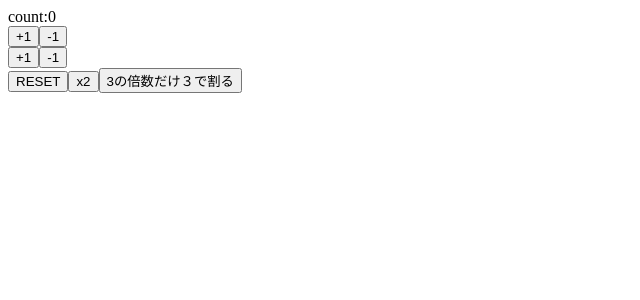
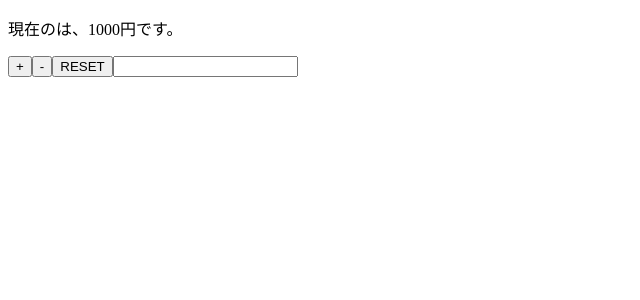
Before and after one commit to rhkt/react-hooks-101, a React (Create React App) app: page / in a window 1280 px wide. Shown: the top 300 px of the page, without its empty margins (0-640 px from the left). Built offline with nearby package versions, Linux system fonts and the light colour scheme.

Commit message:
implement component using multiple states

```diff
--- a/src/App.js
+++ b/src/App.js
@@ -1,42 +1,39 @@
 import React, { useState } from "react";
-const App = () => {
-	const [count, setCount] = useState(0);
-	console.log(typeof setCount);
-	const increment = () => {
-		setCount(count + 1);
-	};
-	const decrement = () => {
-		setCount(count - 1);
-	};
-	const increment2 = () => setCount((previousCount) => previousCount + 1);
-	const decrement2 = () => setCount((previousCount) => previousCount - 1);
+const App = (props) => {
+	const [name, setName] = useState(props.name);
+	const [price, setPrice] = useState(props.price);
 	const reset = () => {
-		setCount(0);
-	};
-	const double = () => {
-		setCount((previousCount) => {
-			return previousCount * 2;
-		});
-	};
-	const divide3 = () => {
-		if (count % 3 === 0) {
-			setCount(count / 3);
-		}
+		setPrice(props.price);
+		setName(props.name);
 	};
 	return (
 		<>
-			<div>count:{count}</div>
-			<button onClick={increment}>+1</button>
-			<button onClick={decrement}>-1</button>
-			<div></div>
-			<button onClick={increment2}>+1</button>
-			<button onClick={decrement2}>-1</button>
-			<div></div>
+			<p>
+				現在の{name}は、{price}円です。
+			</p>
+			<button
+				onClick={() => {
+					setPrice(price + 1);
+				}}
+			>
+				+
+			</button>
+			<button
+				onClick={() => {
+					setPrice(price - 1);
+				}}
+			>
+				-
+			</button>
 			<button onClick={reset}>RESET</button>
-			<button onClick={double}>x2</button>
-			<button onClick={divide3}>3の倍数だけ３で割る</button>
+			<input value={name} onChange={(e) => setName(e.target.value)} />
 		</>
 	);
 };
 
+App.defaultProps = {
+	name: "",
+	price: 1000,
+};
+
 export default App;
```
